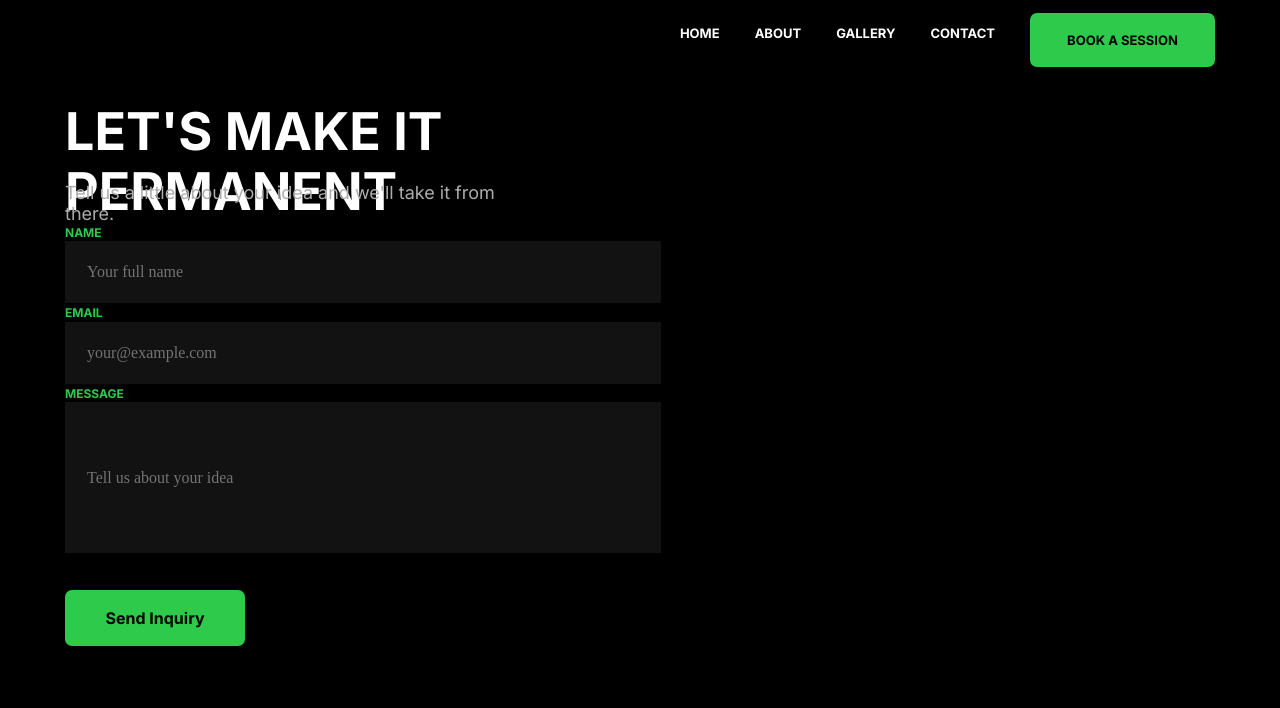
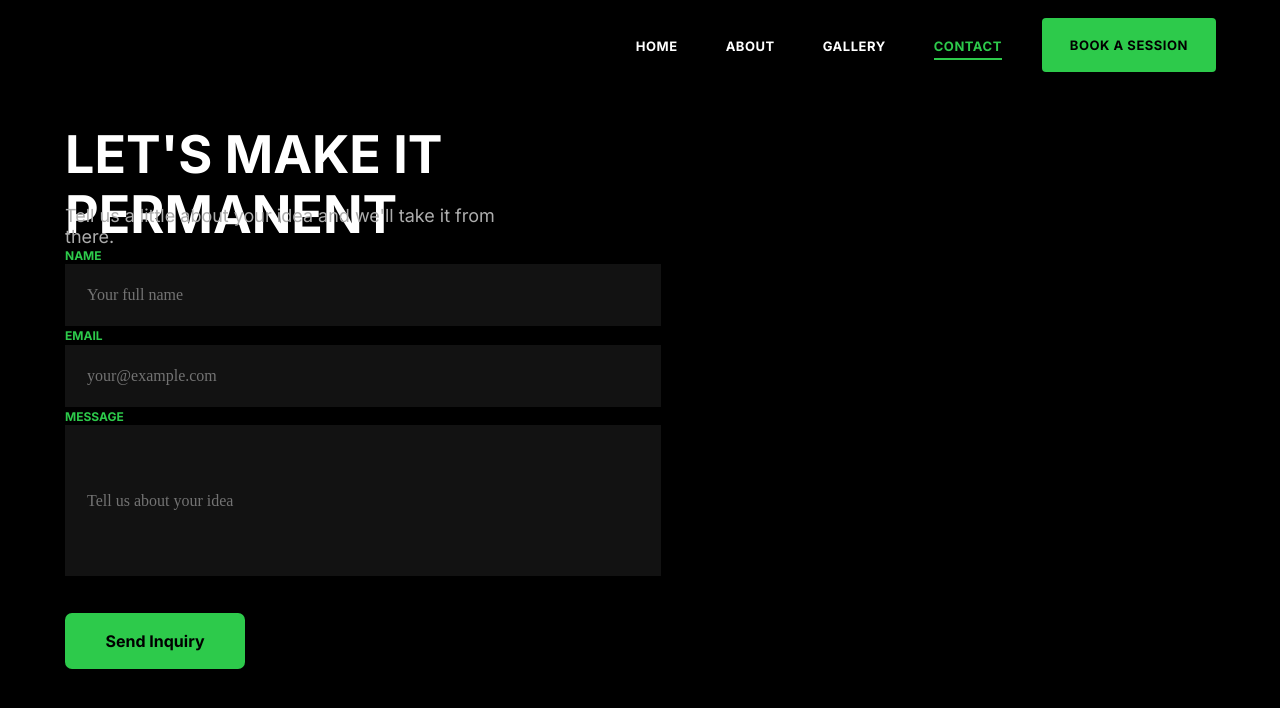
Before and after one commit to ishabaj89/group2-tattoo, a plain HTML site: page contactus.html in a window 1280 px wide. Drawn offline with Linux system fonts and the light colour scheme; a web font is replaced by a local one.

Commit message:
fix navbar (#6)

```diff
--- a/contactus.html
+++ b/contactus.html
@@ -13,18 +13,17 @@
     <link rel="stylesheet" href="styles/contactus.css">
 </head>
 <body>
-    <header>
-        <div class="headFlex">
-            <nav>
-                <ul>
-                    <li><a>HOME</a></li>
-                    <li><a>ABOUT</a></li>
-                    <li><a>GALLERY</a></li>
-                    <li><a>CONTACT</a></li>
-                </ul>
-            </nav>
-            <button class="headButton">BOOK A SESSION</button>
-        </div>
+    <header class="header">
+        <nav class="nav" aria-label="Main">
+            <ul class="nav__list">
+                <!-- TODO: link to index.html once the home page exists -->
+                <li><a href="#" class="nav__link">Home</a></li>
+                <li><a href="Aboutus.html" class="nav__link">About</a></li>
+                <li><a href="gallery.html" class="nav__link">Gallery</a></li>
+                <li><a href="contactus.html" class="nav__link nav__link--active" aria-current="page">Contact</a></li>
+            </ul>
+            <a href="contactus.html" class="button">Book a session</a>
+        </nav>
     </header>
 
     <h1>LET'S MAKE IT PERMANENT</h1>
--- a/styles/Aboutus.css
+++ b/styles/Aboutus.css
@@ -6,36 +6,120 @@ body {
     font-family: Arial, Helvetica, sans-serif;
 }
 
-header {
-    padding: 32px 5%;
+/* =========================================================
+   HEADER + NAV  (same as gallery page)
+   ========================================================= */
+:root {
+    --accent: #2dca4b;
+    --gutter: clamp(16px, 5vw, 64px);
 }
 
-nav {
+.header {
     display: flex;
     justify-content: flex-end;
+    max-width: 1440px;
+    margin: 0 auto;
+    padding: 18px var(--gutter);
+    font-family: "Inter", sans-serif;
+    animation: slide-down 0.7s ease both;
+}
+
+.nav {
+    display: flex;
     align-items: center;
     gap: 40px;
 }
 
-nav a {
+.nav__list {
+    display: flex;
+    gap: 48px;
+    margin: 0;
+    padding: 0;
+    list-style: none;
+}
+
+.nav__link {
+    position: relative;
     color: #ffffff;
     text-decoration: none;
-    font-size: 12px;
-    font-weight: bold;
+    font-size: 13px;
+    font-weight: 700;
+    letter-spacing: 0.04em;
     text-transform: uppercase;
-
-
-    }
-
-nav a:hover {
-    color: #25d34a;
+    transition: color 0.25s;
 }
 
-nav a:last-child {
-    background-color: #25d34a;
-    color: #000000;
-    padding: 18px 30px;
+/* Underline that wipes in on hover */
+.nav__link::after {
+    content: "";
+    position: absolute;
+    left: 0;
+    bottom: -6px;
+    width: 100%;
+    height: 2px;
+    background: var(--accent);
+    transform: scaleX(0);
+    transform-origin: left;
+    transition: transform 0.35s ease;
+}
+
+.nav__link:hover,
+.nav__link--active { color: var(--accent); }
+
+.nav__link:hover::after,
+.nav__link--active::after { transform: scaleX(1); }
+
+.button {
+    display: inline-flex;
+    align-items: center;
+    gap: 10px;
+    height: 54px;
+    padding: 0 28px;
     border-radius: 4px;
+    background: var(--accent);
+    color: #000;
+    text-decoration: none;
+    font-size: 13px;
+    font-weight: 700;
+    letter-spacing: 0.04em;
+    text-transform: uppercase;
+    white-space: nowrap;
+    transition: transform 0.25s ease, box-shadow 0.25s;
+}
+
+.button:hover {
+    transform: translateY(-2px);
+    box-shadow: 0 10px 28px -8px rgba(45, 202, 75, 0.55);
+}
+
+.button:focus-visible,
+.nav__link:focus-visible {
+    outline: 2px solid var(--accent);
+    outline-offset: 4px;
+}
+
+@keyframes slide-down {
+    from { opacity: 0; transform: translateY(-16px); }
+    to   { opacity: 1; transform: translateY(0); }
+}
+
+@media (max-width: 1100px) {
+    .nav__list { gap: 28px; }
+}
+
+@media (max-width: 820px) {
+    .header { justify-content: center; }
+    .nav { flex-wrap: wrap; justify-content: center; gap: 20px; }
+    .nav__list { gap: 20px; }
+    .button { height: 44px; padding: 0 18px; }
+}
+
+@media (prefers-reduced-motion: reduce) {
+    .header,
+    .header * {
+        animation-duration: 0.01ms !important;
+        transition-duration: 0.01ms !important;
+    }
 }
 
 main {
--- a/styles/contactus.css
+++ b/styles/contactus.css
@@ -6,46 +6,119 @@ body{
     margin-right:65px;
 }
 
-.headFlex{
-    display:flex;
-    justify-content:flex-end;
-    align-items:center;
-    gap:35px;
+/* =========================================================
+   HEADER + NAV  (same as gallery page)
+   ========================================================= */
+:root {
+    --accent: #2dca4b;
+    --gutter: clamp(16px, 5vw, 64px);
 }
 
-ul{
-    display:flex;
-    gap:35px;
-    /* Now it makes sense why nothing changed when i previously attempted to set ul to flex, i had accidentally set all anchors as one list item.*/
-    cursor:pointer;
+.header {
+    display: flex;
+    justify-content: flex-end;
+    margin: 0 -65px; /* cancel the body side margins so the nav lines up with the gallery page */
+    padding: 18px var(--gutter);
+    font-family: "Inter", sans-serif;
+    animation: slide-down 0.7s ease both;
 }
 
-a{
-    color:white;
-    font-family: "Inter", sans-serif;
-    font-optical-sizing: auto;
-    font-weight:bold;
-    font-style: normal;
-    font-size:13px;
-
+.nav {
+    display: flex;
+    align-items: center;
+    gap: 40px;
 }
 
-.headButton{
-    background-color:#2DCA4B;
-    color:black;
-    font-size:13px;
-    font-family: "Inter", sans-serif;
-    font-optical-sizing: auto;
-    font-weight:bold;
-    font-style: normal;
-    border-radius:7px;
-    max-width:185px;
-    width:100%;
-    min-height:54px;
-    margin-top:13px;
-    border-color:transparent;
-    cursor: pointer;
+.nav__list {
+    display: flex;
+    gap: 48px;
+    margin: 0;
+    padding: 0;
+    list-style: none;
+}
 
+.nav__link {
+    position: relative;
+    color: #ffffff;
+    text-decoration: none;
+    font-size: 13px;
+    font-weight: 700;
+    letter-spacing: 0.04em;
+    text-transform: uppercase;
+    transition: color 0.25s;
+}
+
+/* Underline that wipes in on hover */
+.nav__link::after {
+    content: "";
+    position: absolute;
+    left: 0;
+    bottom: -6px;
+    width: 100%;
+    height: 2px;
+    background: var(--accent);
+    transform: scaleX(0);
+    transform-origin: left;
+    transition: transform 0.35s ease;
+}
+
+.nav__link:hover,
+.nav__link--active { color: var(--accent); }
+
+.nav__link:hover::after,
+.nav__link--active::after { transform: scaleX(1); }
+
+.button {
+    display: inline-flex;
+    align-items: center;
+    gap: 10px;
+    height: 54px;
+    padding: 0 28px;
+    border-radius: 4px;
+    background: var(--accent);
+    color: #000;
+    text-decoration: none;
+    font-size: 13px;
+    font-weight: 700;
+    letter-spacing: 0.04em;
+    text-transform: uppercase;
+    white-space: nowrap;
+    transition: transform 0.25s ease, box-shadow 0.25s;
+}
+
+.button:hover {
+    transform: translateY(-2px);
+    box-shadow: 0 10px 28px -8px rgba(45, 202, 75, 0.55);
+}
+
+.button:focus-visible,
+.nav__link:focus-visible {
+    outline: 2px solid var(--accent);
+    outline-offset: 4px;
+}
+
+@keyframes slide-down {
+    from { opacity: 0; transform: translateY(-16px); }
+    to   { opacity: 1; transform: translateY(0); }
+}
+
+@media (max-width: 1100px) {
+    .nav__list { gap: 28px; }
+}
+
+@media (max-width: 820px) {
+    .header { justify-content: center; }
+    .nav { flex-wrap: wrap; justify-content: center; gap: 20px; }
+    .nav__list { gap: 20px; }
+    .button { height: 44px; padding: 0 18px; }
+}
+
+@media (prefers-reduced-motion: reduce) {
+    .header,
+    .header * {
+        animation-duration: 0.01ms !important;
+        transition-duration: 0.01ms !important;
+    }
 }
 
 
@@ -119,7 +192,7 @@ h1{
 
 }
 
-button:hover, a:hover {
+.inqButton:hover {
   background-color: #4CAF50;
   color: white;
 }
```
Also changed, not shown: Aboutus.html (+13 -6 lines), gallery.html (+3 -2 lines).
